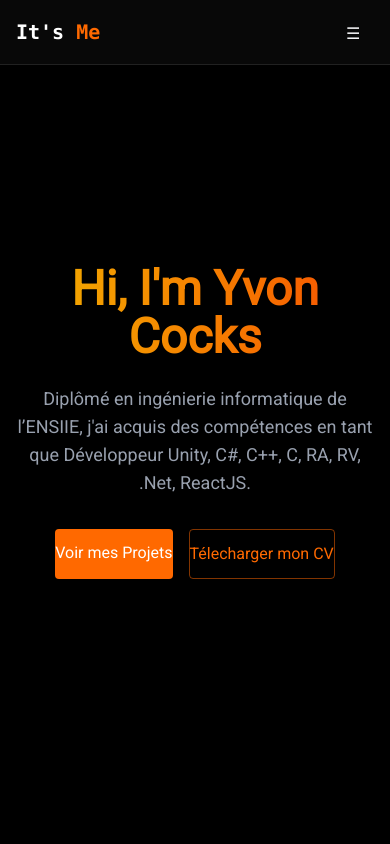
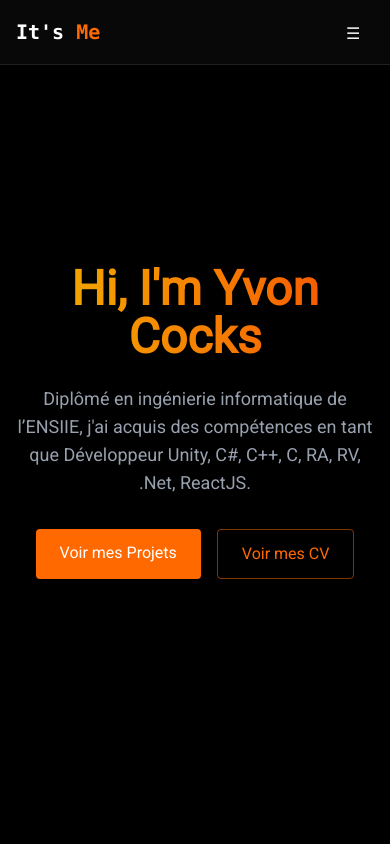
Before and after one commit to UsherMay/Portfolio, a React (Vite) app: page / in a window 390 px wide. Shown: the top 844 px of the page. Built offline with nearby package versions, Linux system fonts and the light colour scheme.

Commit message:
Fixing Bug
- no hover on navbar and mobile nav bar
- rounded button not apply

```diff
--- a/src/components/MobileMenu.jsx
+++ b/src/components/MobileMenu.jsx
@@ -38,10 +38,10 @@ function MobileMenu({isMenuOpen, setIsMenuOpen}){
                 <a  key={index}
                     href={href}
                     onClick={()=>setIsMenuOpen(false)}
-                    className={`text-2xl font-semibold text-white my-4 transform transition-transform duration-300
+                    className={`text-2xl font-semibold my-4 transform transition-transform duration-300
                         ${isMenuOpen ? "opacity-100 translate-y-0" : "opacity-0 translate-y-5"}`}
                     >
-                        {title}
+                        <span className="text-gray-300 hover:text-white transition-colors">{title}</span>
                 </a>
             )}
             {/* <a
--- a/src/components/NavBar.jsx
+++ b/src/components/NavBar.jsx
@@ -36,7 +36,7 @@ function NavBar({isMenuOpen, setIsMenuOpen}){
 
                     <div className="hidden md:flex items-center space-x-8">
                         {navBarInfo.map(({title, href},index)=>
-                            <a key={index} href={href} className="text-gray-300 hove:text-white transition-colors">{title}</a>
+                            <a key={index} href={href} className="text-gray-300 hover:text-white transition-colors">{title}</a>
 
                         )}
 
--- a/src/components/sections/Home.jsx
+++ b/src/components/sections/Home.jsx
@@ -30,28 +30,30 @@ function Home(){
 
 
                     <p className="text-gray-400 text-lg mb-8 max-w-lg mx-auto">
-                    Diplômé en ingénierie informatique de l’ENSIIE,
-                    j'ai acquis des compétences en tant que Développeur Unity, C#, C++, C, RA, RV, .Net, ReactJS.
+                        Diplômé en ingénierie informatique de l’ENSIIE,
+                        j'ai acquis des compétences en tant que Développeur Unity, C#, C++, C, RA, RV, .Net, ReactJS.
                     </p>
 
                     <div className="flex justify-center space-x-4">
                     <a
                         href="#projects"
-                        className="bg-orange-500 text-white py-3 -px-6 rounded
+                        className="bg-orange-500 text-white py-3 px-6 rounded
                             font-medium transition relative overflow-hidden
                             hover:-translate-y-0.5
-                            hover:shadow-[0_0_15px_rgba(239, 185, 48,0.4)]"
+                            hover:shadow-[0_0_15px_rgba(239, 185, 48, 0.4)]
+                            hover:bg-orange-300"
                     >
                         Voir mes Projets
                     </a>
                     <a
                         // href="#projects"
-                        className="border border-orange-500/50 text-orange-500 py-3 -px-6 rounded font-medium transition-all duration-200
+                        className="border border-orange-500/50 text-orange-500 py-3 px-6 rounded
+                            font-medium transition-all duration-200
                             hover:-translate-y-0.5
                             hover:shadow-[0_0_15px_rgba(239, 185, 48, 0.2)]
                             hover:bg-orange-500/10"
                     >
-                        Télecharger mon CV
+                        Voir mes CV
                     </a>
                     </div>
                 </div>
```
